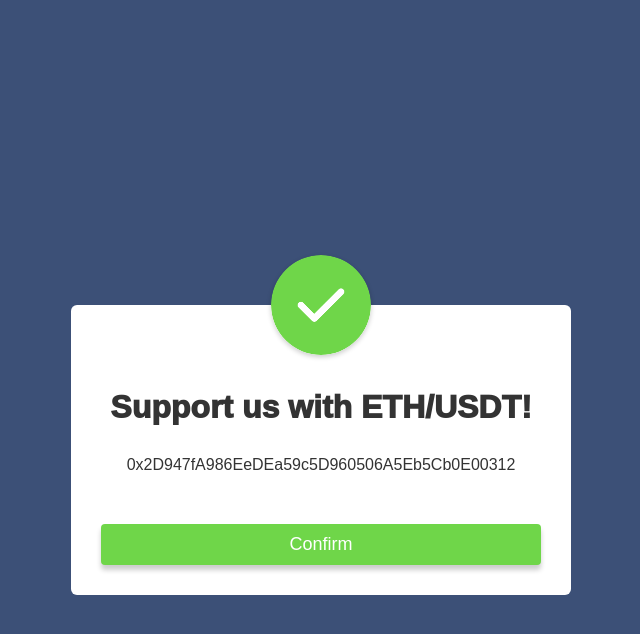
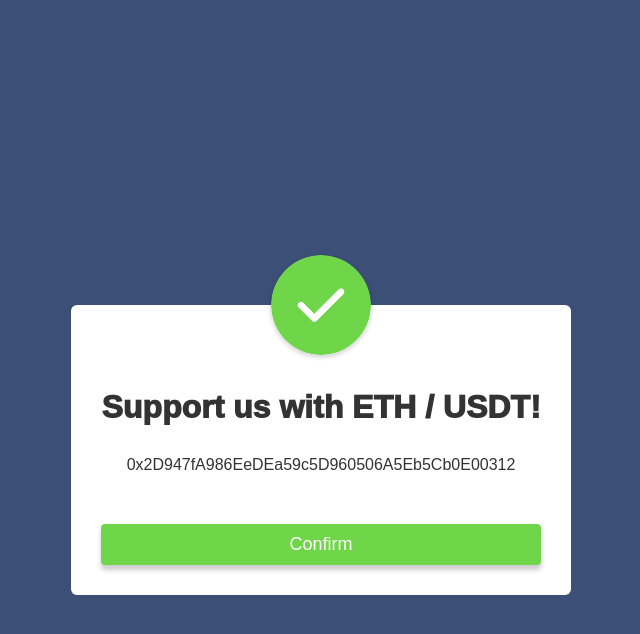
Before and after one commit to Yukikaze924/Yukikaze924.github.io, a Jekyll site: the page Supportus/supportus.html, which Jekyll copies as it is, in a window 1280 px wide. Shown: the top 634 px of the page, without its empty margins (319-959 px from the left). Built offline with Jekyll 4.4.1, drawn with Linux system fonts in a browser that asks for light colours.

Commit message:
Update supportus.html

```diff
--- a/Supportus/supportus.html
+++ b/Supportus/supportus.html
@@ -10,7 +10,7 @@
         <div class="container">
             <div class="popup">
                 <img src="tick.png">
-                <h2 class="creator">Support us with ETH/USDT!</h2>
+                <h2>Support us with ETH / USDT!</h2>
                 <p>0x2D947fA986EeDEa59c5D960506A5Eb5Cb0E00312</p>
                 <button type="button" class="confirm" onclick="window.location.href='https://yukikaze924.github.io'">Confirm</button>
             </div>
```
